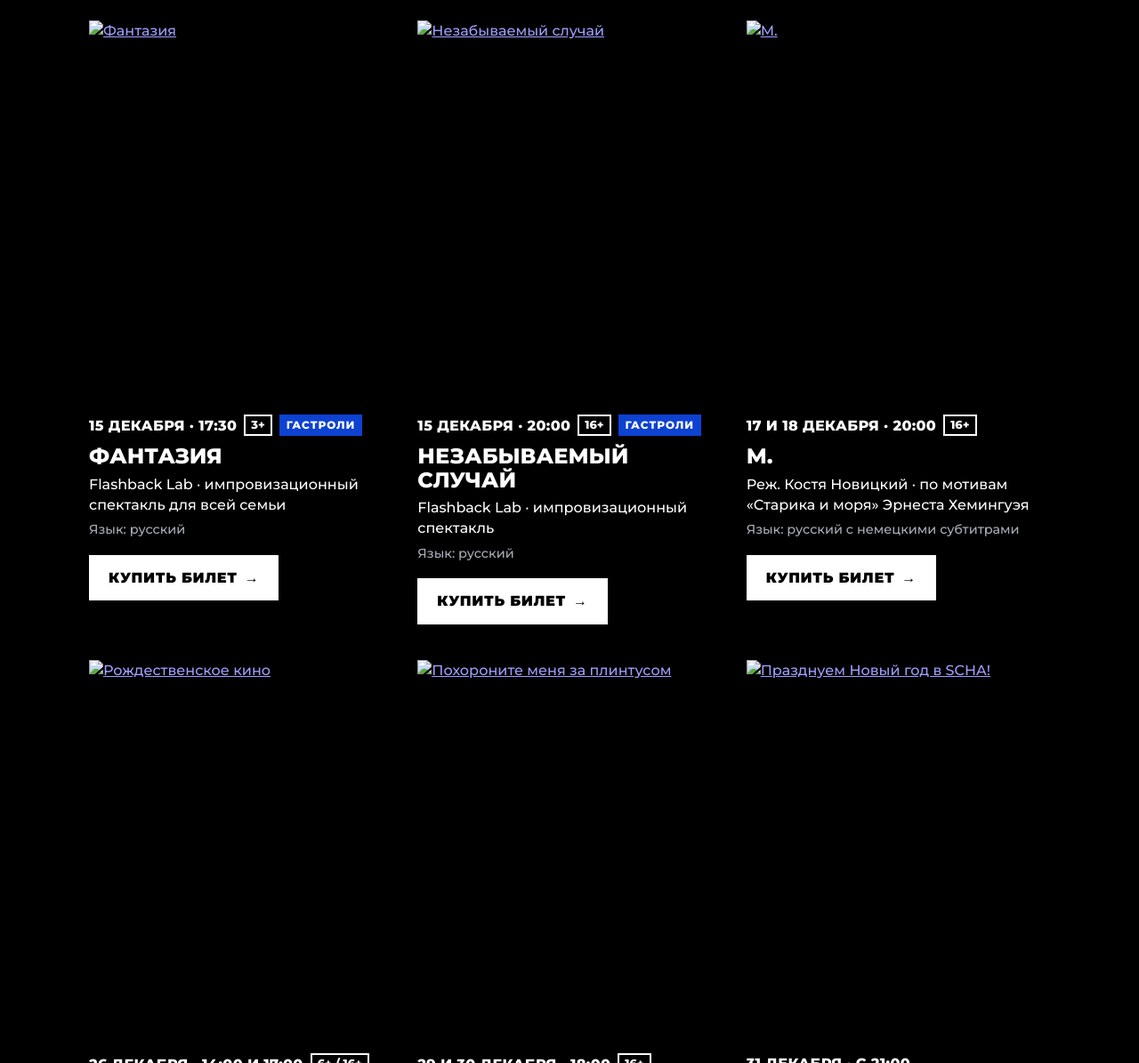
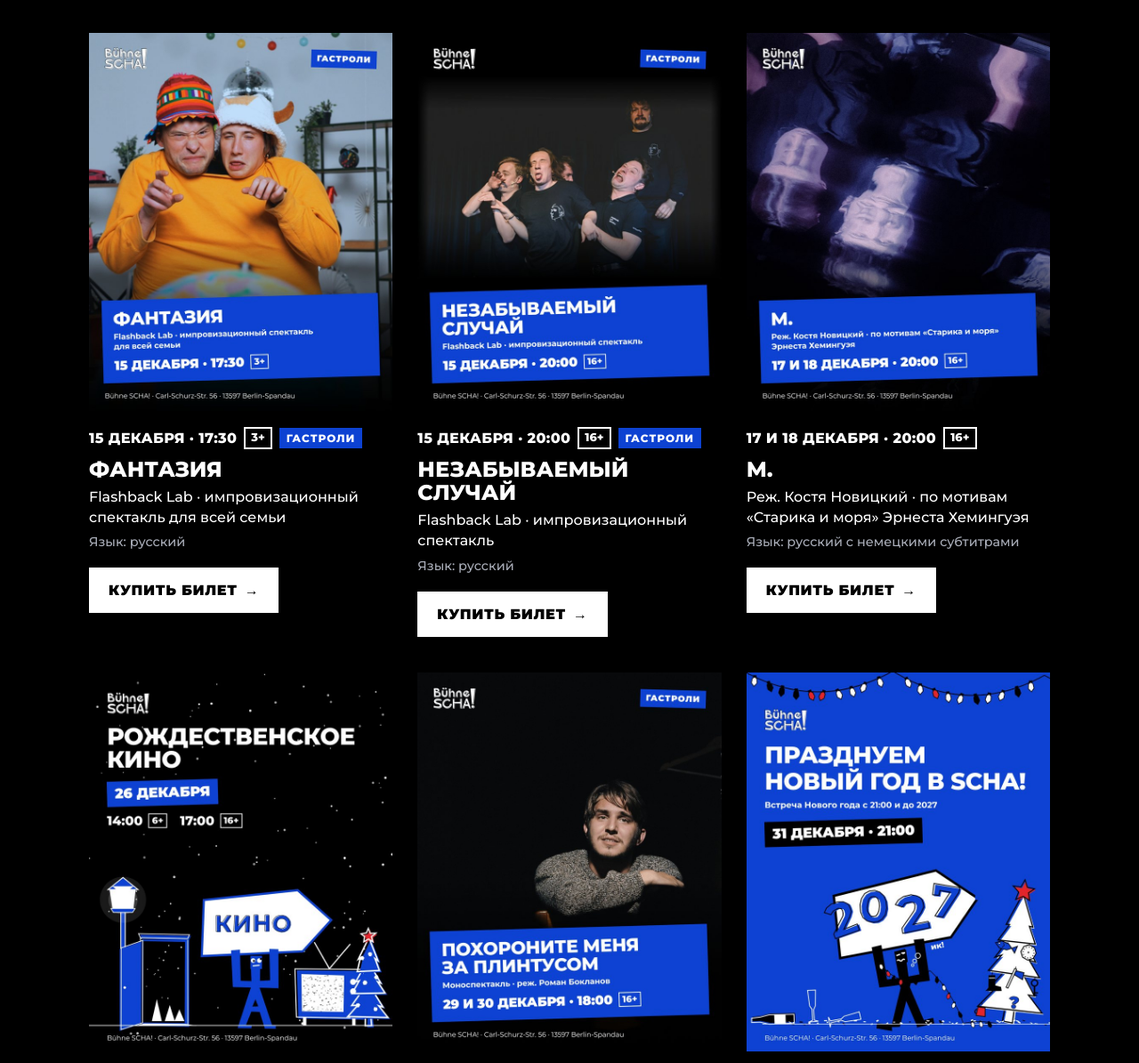
Before and after one commit to Buhne-SCHA/tickets, a plain HTML site: page index.html in a window 1280 px wide. Shown: the part 387-1582 px from the top of the page at 89% size. Drawn offline with Linux system fonts and the light colour scheme.

Commit message:
Add files via upload

```diff
--- a/index.html
+++ b/index.html
@@ -4,7 +4,7 @@
 <meta charset="utf-8">
 <meta name="viewport" content="width=device-width, initial-scale=1">
 <meta property="og:title" content="Билеты Bühne SCHA!">
-<meta property="og:image" content="img/1_fantazia.jpg">
+<meta property="og:image" content="1_fantazia.jpg">
 <title>Билеты Bühne SCHA!</title>
 <link rel="preconnect" href="https://fonts.googleapis.com"><link rel="preconnect" href="https://fonts.gstatic.com" crossorigin>
 <link rel="stylesheet" href="https://fonts.googleapis.com/css2?family=Montserrat:wght@300;500;600;800;900&display=swap">
@@ -40,38 +40,38 @@ footer a{color:var(--fg)}
 </head>
 <body>
 <div class="wrap">
-<header><img src="img/logo.svg" alt="Bühne SCHA!">
+<header><img src="logo.svg" alt="Bühne SCHA!">
 <h1>Декабрь<br>в SCHA!</h1>
 <div class="plate">Билеты на все события</div>
 <p class="lead">Kulturzentrum und Theaterbühne in der Spandauer Altstadt. Нажмите «Купить билет», и откроется страница продажи на Fienta.</p></header>
 <main class="list">
 <article class="ev">
-<a class="pic" href="https://fienta.com/improvizacionnyy-spektakl-fantaziya-dlya-detey-v-buhne-scha" target="_blank" rel="noopener"><img src="img/1_fantazia.jpg" alt="Фантазия" loading="lazy" width="720" height="900"></a>
+<a class="pic" href="https://fienta.com/improvizacionnyy-spektakl-fantaziya-dlya-detey-v-buhne-scha" target="_blank" rel="noopener"><img src="1_fantazia.jpg" alt="Фантазия" loading="lazy" width="720" height="900"></a>
 <div class="info"><div class="meta"><span class="date">15 декабря · 17:30</span><span class="age">3+</span><span class="tour">Гастроли</span></div>
 <h2>Фантазия</h2><p class="sub">Flashback Lab · импровизационный спектакль для всей семьи</p><p class="lang">Язык: русский</p>
 <a class="buy" href="https://fienta.com/improvizacionnyy-spektakl-fantaziya-dlya-detey-v-buhne-scha" target="_blank" rel="noopener">Купить билет <span aria-hidden="true">→</span></a></div></article>
 <article class="ev">
-<a class="pic" href="https://fienta.com/nezabyvaemyy-sluchay-improvizacionnyy-spektakl-dlya-vzroslyh-v-buhne-scha" target="_blank" rel="noopener"><img src="img/2_nezabyvaemyj.jpg" alt="Незабываемый случай" loading="lazy" width="720" height="900"></a>
+<a class="pic" href="https://fienta.com/nezabyvaemyy-sluchay-improvizacionnyy-spektakl-dlya-vzroslyh-v-buhne-scha" target="_blank" rel="noopener"><img src="2_nezabyvaemyj.jpg" alt="Незабываемый случай" loading="lazy" width="720" height="900"></a>
 <div class="info"><div class="meta"><span class="date">15 декабря · 20:00</span><span class="age">16+</span><span class="tour">Гастроли</span></div>
 <h2>Незабываемый случай</h2><p class="sub">Flashback Lab · импровизационный спектакль</p><p class="lang">Язык: русский</p>
 <a class="buy" href="https://fienta.com/nezabyvaemyy-sluchay-improvizacionnyy-spektakl-dlya-vzroslyh-v-buhne-scha" target="_blank" rel="noopener">Купить билет <span aria-hidden="true">→</span></a></div></article>
 <article class="ev">
-<a class="pic" href="https://fienta.com/spektakl-m-2" target="_blank" rel="noopener"><img src="img/3_M.jpg" alt="М." loading="lazy" width="720" height="900"></a>
+<a class="pic" href="https://fienta.com/spektakl-m-2" target="_blank" rel="noopener"><img src="3_M.jpg" alt="М." loading="lazy" width="720" height="900"></a>
 <div class="info"><div class="meta"><span class="date">17 и 18 декабря · 20:00</span><span class="age">16+</span></div>
 <h2>М.</h2><p class="sub">Реж. Костя Новицкий · по мотивам «Старика и моря» Эрнеста Хемингуэя</p><p class="lang">Язык: русский с немецкими субтитрами</p>
 <a class="buy" href="https://fienta.com/spektakl-m-2" target="_blank" rel="noopener">Купить билет <span aria-hidden="true">→</span></a></div></article>
 <article class="ev">
-<a class="pic" href="https://fienta.com/rozhdestvenskoe-kino-v-buhne-scha" target="_blank" rel="noopener"><img src="img/5_kino.jpg" alt="Рождественское кино" loading="lazy" width="720" height="900"></a>
+<a class="pic" href="https://fienta.com/rozhdestvenskoe-kino-v-buhne-scha" target="_blank" rel="noopener"><img src="5_kino.jpg" alt="Рождественское кино" loading="lazy" width="720" height="900"></a>
 <div class="info"><div class="meta"><span class="date">26 декабря · 14:00 и 17:00</span><span class="age">6+ / 16+</span></div>
 <h2>Рождественское кино</h2><p class="sub">14:00 семейный показ, 6+ · 17:00 для взрослых, 16+. Чай и угощения входят в билет</p><p class="lang">Какие фильмы, секрет</p>
 <a class="buy" href="https://fienta.com/rozhdestvenskoe-kino-v-buhne-scha" target="_blank" rel="noopener">Купить билет <span aria-hidden="true">→</span></a></div></article>
 <article class="ev">
-<a class="pic" href="https://fienta.com/spektakl-pohoronite-menya-za-plintusom-2" target="_blank" rel="noopener"><img src="img/4_plintus.jpg" alt="Похороните меня за плинтусом" loading="lazy" width="720" height="900"></a>
+<a class="pic" href="https://fienta.com/spektakl-pohoronite-menya-za-plintusom-2" target="_blank" rel="noopener"><img src="4_plintus.jpg" alt="Похороните меня за плинтусом" loading="lazy" width="720" height="900"></a>
 <div class="info"><div class="meta"><span class="date">29 и 30 декабря · 18:00</span><span class="age">16+</span><span class="tour">Гастроли</span></div>
 <h2>Похороните меня за плинтусом</h2><p class="sub">Моноспектакль по повести Павла Санаева · реж. Роман Бокланов</p><p class="lang">Язык: русский с немецкими субтитрами</p>
 <a class="buy" href="https://fienta.com/spektakl-pohoronite-menya-za-plintusom-2" target="_blank" rel="noopener">Купить билет <span aria-hidden="true">→</span></a></div></article>
 <article class="ev">
-<a class="pic" href="https://fienta.com/novogodnyaya-noch-v-buhne-scha" target="_blank" rel="noopener"><img src="img/6_ny.jpg" alt="Празднуем Новый год в SCHA!" loading="lazy" width="720" height="900"></a>
+<a class="pic" href="https://fienta.com/novogodnyaya-noch-v-buhne-scha" target="_blank" rel="noopener"><img src="6_ny.jpg" alt="Празднуем Новый год в SCHA!" loading="lazy" width="720" height="900"></a>
 <div class="info"><div class="meta"><span class="date">31 декабря · с 21:00</span></div>
 <h2>Празднуем Новый год в SCHA!</h2><p class="sub">Встреча Нового года с 21:00 и до 2027</p><p class="lang">Язык: русский, но возможны сюрпризы</p>
 <a class="buy" href="https://fienta.com/novogodnyaya-noch-v-buhne-scha" target="_blank" rel="noopener">Купить билет <span aria-hidden="true">→</span></a></div></article>
```
